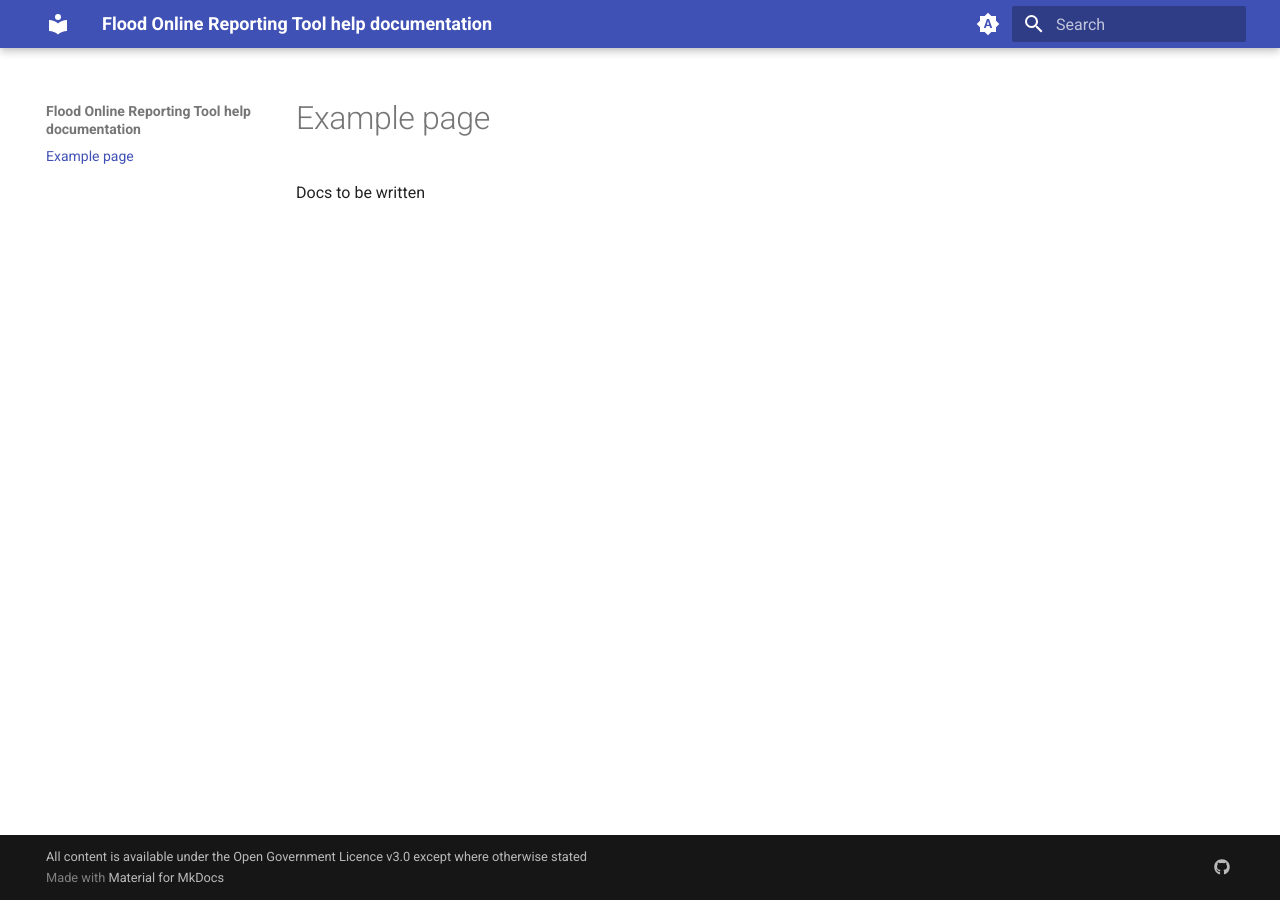
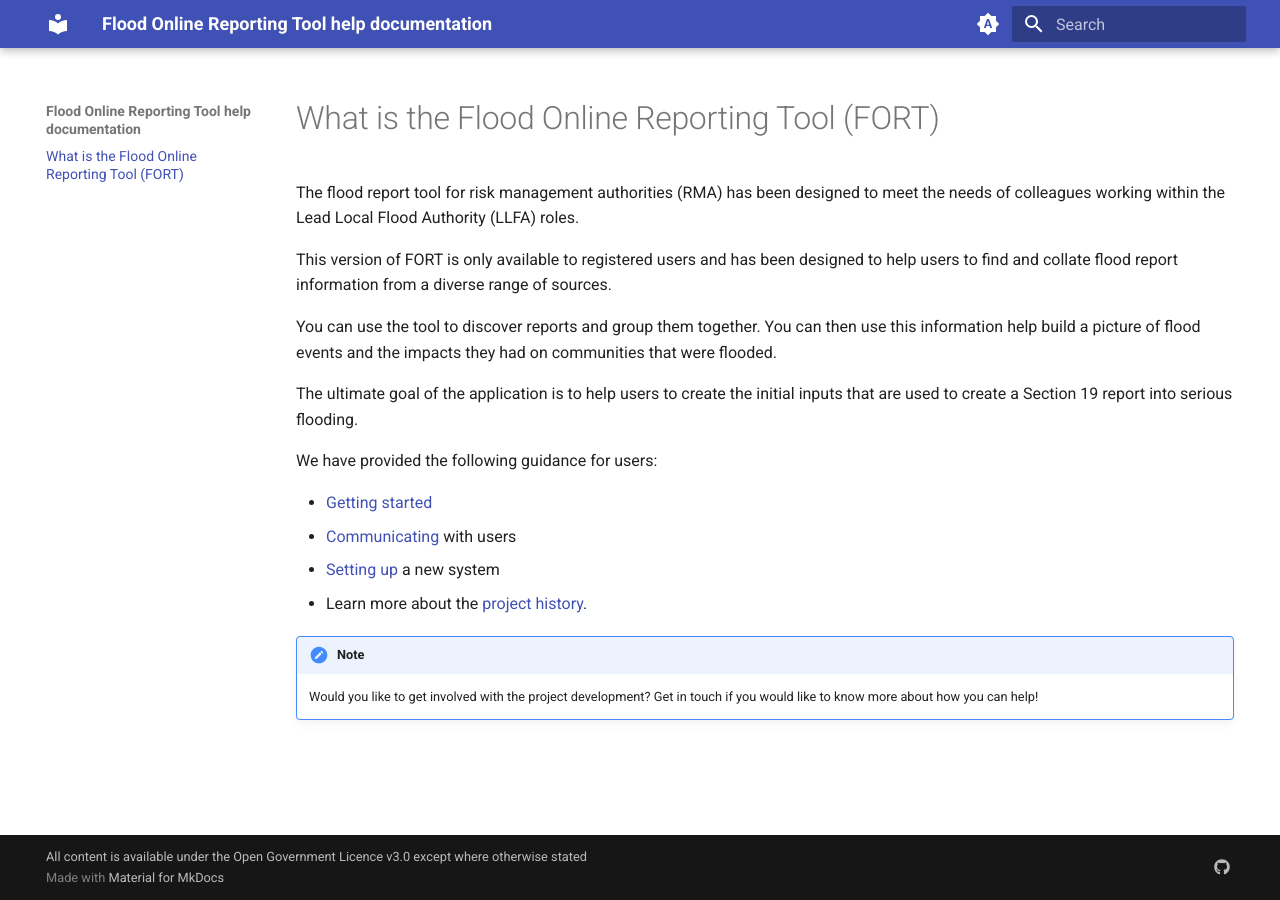
Before and after one commit to Dorset-Council-UK/FloodOnlineReportingTool.HelpDocumentation, an MkDocs documentation site: the page built from docs/index.md, in a window 1280 px wide. Built offline with MkDocs 1.6.1 and Material for MkDocs 9.7.7, drawn with Linux system fonts in a browser that asks for light colours.

```diff
--- a/docs/index.md
+++ b/docs/index.md
@@ -1,3 +1,24 @@
-# Example page
+---
+hide:
+  - toc
+---
+# What is the Flood Online Reporting Tool (FORT)
 
-Docs to be written
+The flood report tool for risk management authorities (RMA) has been designed to meet the needs of colleagues working within the Lead Local Flood Authority (LLFA) roles.
+
+This version of FORT is only available to registered users and has been designed to help users to find and collate flood report information from a diverse range of sources.
+
+You can use the tool to discover reports and group them together. You can then use this information help build a picture of flood events and the impacts they had on communities that were flooded.
+
+The ultimate goal of the application is to help users to create the initial inputs that are used to create a Section 19 report into serious flooding.
+
+We have provided the following guidance for users:
+
+* [Getting started](./gettingstarted.md)
+* [Communicating](./workingtogether.md) with users
+* [Setting up](./setup.md) a new system
+* Learn more about the [project history](./history.md).
+
+!!! note
+
+	Would you like to get involved with the project development? Get in touch if you would like to know more about how you can help!
```
Also changed, not shown: docs/events.md (added, +27 -0 lines), docs/gettingstarted.md (added, +37 -0 lines), docs/history.md (added, +29 -0 lines), docs/searches.md (added, +25 -0 lines), docs/setup.md (added, +5 -0 lines), docs/workingtogether.md (added, +7 -0 lines), docs/assets/images/search-box.png (added).
